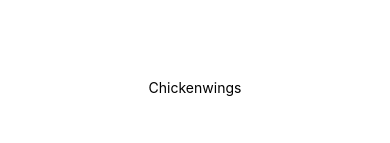
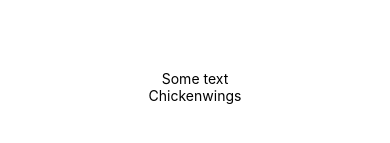
Before and after one commit to KennedyMungai/HelloReactNative, a React Native app: screen / in a window 390 px wide. Shown: the part 335-478 px from the top of the page. Built offline with nearby package versions, Linux system fonts and the light colour scheme.

Commit message:
Added a view within a view

```diff
--- a/App.js
+++ b/App.js
@@ -4,6 +4,9 @@ import { StyleSheet, Text, View } from "react-native";
 export default function App() {
   return (
     <View style={styles.container}>
+      <View>
+        <Text>Some text</Text>
+      </View>
       <Text>Chickenwings</Text>
     </View>
   );
```
